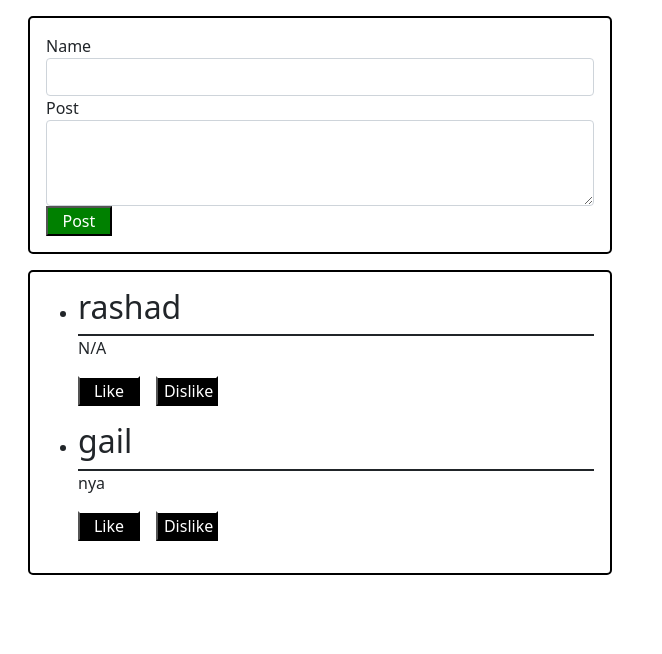
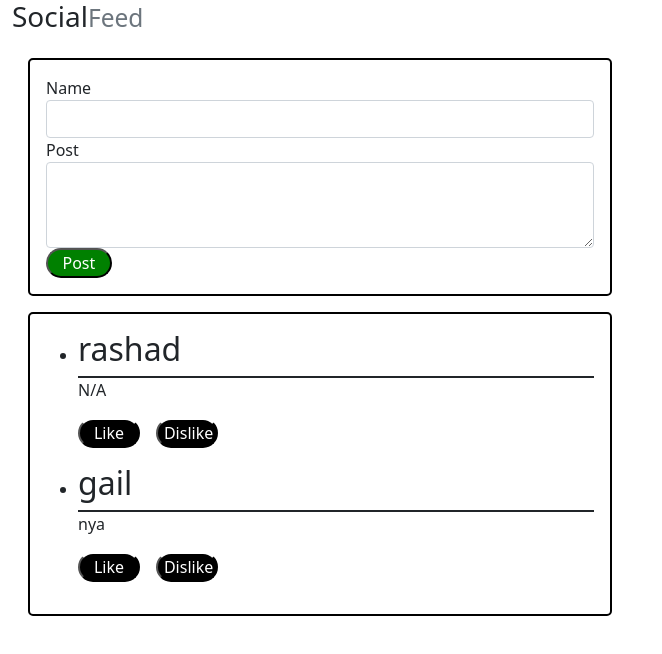
Before and after one commit to urivat/SocialFeedProject, a React (Create React App) app: page / in a window 1280 px wide. Shown: the top 654 px of the page, without its empty margins (0-662 px from the left). Built offline with nearby package versions, Linux system fonts and the light colour scheme.

Commit message:
set up header with title + added a list key to my array.

```diff
--- a/src/App.js
+++ b/src/App.js
@@ -2,7 +2,8 @@ import React, { useState } from "react";
 import DisplayPosts from "./Components/DisplayPosts/DisplayPosts";
 import CreatePost from "./Components/CreatePost/CreatePost";
 import "./App.css";
-import "./Components/Post/Post.css"
+import "./Components/Post/Post.css";
+import NavBar from "./NavBar/NavBar";
 function App() {
   const [entries, setEntries] = useState([
     { name: "rashad", post: "N/A" },
@@ -18,6 +19,15 @@ function App() {
   return (
     <div className="container-fluid">
       <div className="row">
+        <div>
+          <div>
+            <h3>
+              Social
+              <small className="text-muted">Feed</small>
+            </h3>
+          </div>
+        </div>
+
         <div className="col-lg-6">
           <div className="border-box">
             <CreatePost addNewPostProperties={addNewPost} />
--- a/src/Components/CreatePost/CreatePost.css
+++ b/src/Components/CreatePost/CreatePost.css
@@ -1,15 +1,18 @@
-button {
+/* button {
     border-radius: 30px;
-    color:white;
+
     text-align: center;
     padding: 10x 24px;
     font-size: 10px;
-    width: 12%
 
 
-}
+
+} */
 .button {
     background-color: green;
+    border-radius: 30px;
+    color:white;
+    width: 12%
 }
 .form-grid {
     display: grid;
--- a/src/Components/DisplayPosts/DisplayPosts.jsx
+++ b/src/Components/DisplayPosts/DisplayPosts.jsx
@@ -5,7 +5,7 @@ const DisplayPosts = ({appEntries}) => {
 
     return (
       <ul>
-          {appEntries.map((entry) => <li><Post entry= {entry} /></li>)}
+          {appEntries.map((entry) => <li key={entry.name}><Post entry= {entry}/></li>)}
 
       </ul>
      );
--- a/src/Components/post/Post.css
+++ b/src/Components/post/Post.css
@@ -1,7 +1,16 @@
 
 .inactive {
     background-color: black;
+    border-radius: 30px;
+    color:white;
+    padding: 10x 24px;
+    width: 12%
 }
 .active {
     background-color: red;
+    border-radius: 30px;
+    color:white;
+    padding: 10x 24px;
+    width: 12%
+
 }
--- /dev/null
+++ b/src/NavBar/NavBar.jsx
@@ -0,0 +1,12 @@
+const NavBar = (props) => {
+  return (
+    <div>
+      <h3>
+        Social
+        <small className="text-muted">Feed</small>
+      </h3>
+    </div>
+  );
+};
+
+export default NavBar;
```
